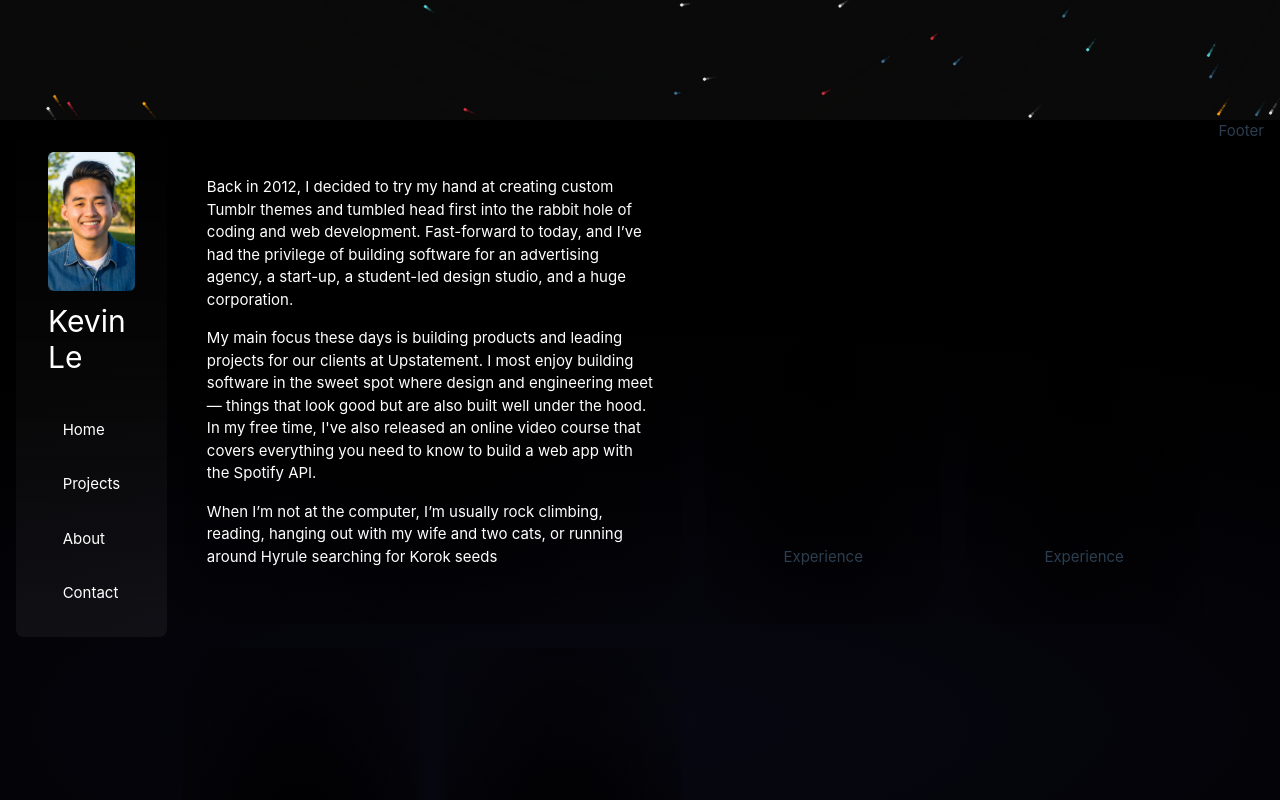
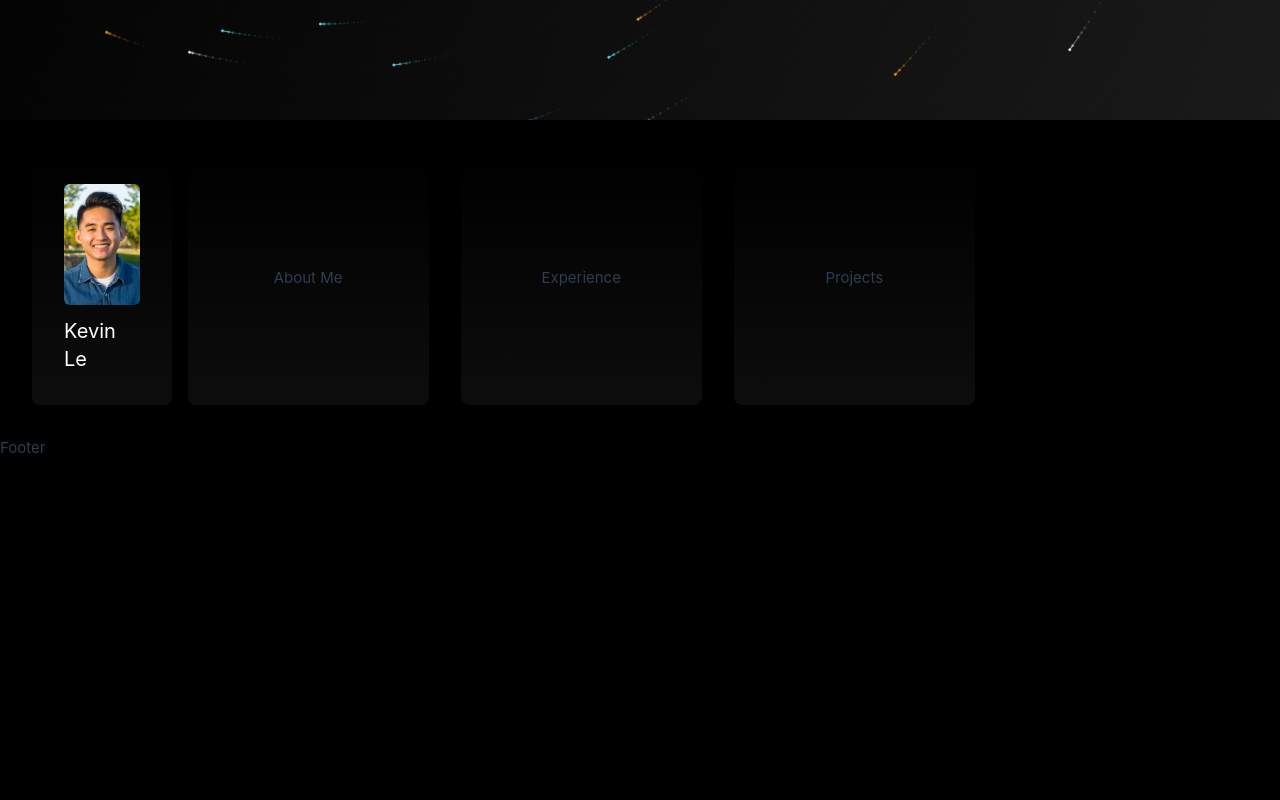
Before and after one commit to kevinphanle/Portfolio2024, a Vue app: page / in a window 1280 px wide. Shown: the part 680-1480 px from the top of the page. After the commit the page ends 1139 px from the top, so only its background shows below. Built offline with nearby package versions, Linux system fonts and the light colour scheme.

Commit message:
finished canvas

```diff
--- a/src/App.vue
+++ b/src/App.vue
@@ -4,6 +4,12 @@ import Experience from './components/Experience.vue';
 import Projects from './components/Projects.vue';
 import Footer from './components/Footer.vue';
 import Canvas from './components/Canvas.vue';
+
+import SectionComponent from './components/SectionComponent.vue';
+
+import section_mapping from './components/section_mapping'
+
+console.log(section_mapping)
 
 import SidebarComponent from './components/SidebarComponent.vue';
 </script>
@@ -24,15 +30,18 @@ import SidebarComponent from './components/SidebarComponent.vue';
         <SidebarComponent />
       </div>
       <div class="right-side grid grid-cols-4">
+        <!-- <SectionComponent title="About Me"/>
         <AboutMe />
         <Experience />
-        <Experience />
-        <Experience />
-        <Projects />
+        <Projects /> -->
+
+        <template v-for="section in section_mapping">
+          <SectionComponent :title="section.title" :content="section.content"/>
+        </template>
       </div>
 
-      <Footer />
     </div>
+    <Footer />
   </div>
 </template>
 
@@ -42,18 +51,14 @@ import SidebarComponent from './components/SidebarComponent.vue';
   grid-column-gap: 1rem;
   grid-row-gap: 1rem;
   justify-content: center;
-  align-items: stretch;
-  margin-left: auto;
-  margin-right: auto;
-  padding-left: 1rem;
-  padding-right: 1rem;
+  padding: 2rem;
   display: flex;
   position: relative;
-  background: radial-gradient(ellipse 100% 40% at 50% 60%, rgba(102, 99, 246, 0.07), hsla(0, 0%, 100%, 0));
+  /* background: radial-gradient(ellipse 100% 40% at 50% 60%, rgba(102, 99, 246, 0.07), hsla(0, 0%, 100%, 0)); */
 }
 
 .right-side {
-  --gap: 24px;
+  --gap: 2rem;
   width: 100%;
   margin: 0px auto;
   display: grid;
@@ -65,12 +70,13 @@ import SidebarComponent from './components/SidebarComponent.vue';
     display: flex;
     flex-direction: column;
     align-items: center;
-    justify-content: flex-end;
+    justify-content: center;
     overflow: hidden;
-    min-height: 480px;
-    padding: 56px 24px;
+    /* min-height: 480px; */
+    /* padding: 56px 24px; */
     position: relative;
-    background: radial-gradient(rgba(0, 0, 0, 1) 0%, rgba(0, 0, 0, .05) 100%);
+    background: linear-gradient(rgba(255, 255, 255, 0) 0%, rgba(255, 255, 255, 0.05) 100%);
+
   }
 }
 
--- a/src/components/AboutMe.vue
+++ b/src/components/AboutMe.vue
@@ -1,22 +1,24 @@
 <script setup>
+
+import {ref} from 'vue';
+
+const showSection = ref(false)
+
+function toggleAboutMe () {
+  showSection.value = !showSection.value;
+}
 
 </script>
 
 <template>
-  <section class="flex flex-col gap-4 about-me p-8 rounded-lg">
-    <p>
-      Back in 2012, I decided to try my hand at creating custom Tumblr themes and tumbled head first into the rabbit hole of coding and web development. Fast-forward to today, and I’ve had the privilege of building software for an advertising agency, a start-up, a student-led design studio, and a huge corporation.
-    </p>
+  <section class="flex flex-col gap-4 about-me p-8 rounded-lg" @click="toggleAboutMe">
+    About
 
-    <p>
-      My main focus these days is building products and leading projects for our clients at Upstatement. I most enjoy building software in the sweet spot where design and engineering meet — things that look good but are also built well under the hood. In my free time, I've also released an online video course that covers everything you need to know to build a web app with the Spotify API.
-    </p>
+    <div v-if="showSection">
+      <p>I transitioned to careers</p>
+    </div>
+  </section>
 
-    <p>
-      When I’m not at the computer, I’m usually rock climbing, reading, hanging out with my wife and two cats, or running around Hyrule searching for Korok seeds
-    </p>
-
-  </section>
 
 </template>
 
@@ -24,7 +26,7 @@
 
 .about-me {
   background: #111;
-  grid-column: auto / span 2;
+  grid-column: auto;
 
   p {
     color: white;
--- a/src/components/Canvas.vue
+++ b/src/components/Canvas.vue
@@ -58,8 +58,8 @@ function initParticles () {
 
     particlesList.value.push(
       {
-        x: canvasWidth / 2,
-        y: canvasHeight / 2 ,
+        x: canvasWidth / 4,
+        y: canvasHeight / 4,
         radius: radius,
         color: color,
         velocity: velocity
@@ -91,9 +91,17 @@ function render () {
   }
 
   // if(Math.random() >= 0.5){
-    context.value.fillStyle = `rgba(10, 10, 10, 1`;
-    context.value.fillRect(0, 0, canvasRef.value.width, canvasRef.value.height);
+    // context.value.fillStyle = `rgba(10, 10, 10, 1)`;
+    // context.value.fillRect(0, 0, canvasRef.value.width, canvasRef.value.height);
   // }
+
+  const grad = context.value.createLinearGradient(0,0, canvasRef.value.width * 2, canvasRef.value.height);
+  grad.addColorStop(0, "black");
+  grad.addColorStop(1, "#2F2F2F");
+
+  // Fill rectangle with gradient
+  context.value.fillStyle = grad;
+  context.value.fillRect(0, 0, canvasRef.value.width, canvasRef.value.height);
 
   requestAnimationFrame(render)
 
--- a/src/components/Particle.vue
+++ b/src/components/Particle.vue
@@ -15,7 +15,7 @@ const mouseDown = props.mouseDown;
 let shadowBlur = 1;
 
 const positions = ref([]);
-let motionLengthTrail = 10;
+let motionLengthTrail = 100;
 
 
 
@@ -23,7 +23,7 @@ const minRadius = .2;
 let opacity = 1;
 const distanceFromCenter = utils.randomIntFromRange(
   10,
-  window.innerWidth / 2 + 200
+  window.innerWidth
 );
 
 const lastMouse = {
@@ -132,7 +132,7 @@ function update (context) {
     radius = 1;
     opacity = .5;
     shadowBlur = 1;
-    velocity.value = Math.random() * .005
+    velocity.value = Math.random() * .009 + .005
     motionLengthTrail = 10;
   }
 
--- /dev/null
+++ b/src/components/SectionComponent.vue
@@ -0,0 +1,38 @@
+<script setup>
+
+import {ref} from 'vue';
+
+const props = defineProps(['title', 'content'])
+
+const showSection = ref(false)
+
+function toggleSection () {
+  showSection.value = !showSection.value;
+}
+
+</script>
+
+<template>
+  <section class="flex flex-col gap-4 section-comp p-8 rounded-lg" @click="toggleSection">
+    {{props.title}}
+
+    <div v-if="showSection">
+      <p>{{props.content}}</p>
+    </div>
+  </section>
+
+
+</template>
+
+<style scoped>
+
+.section-comp {
+  background: #111;
+  grid-column: auto;
+
+  p {
+    color: white;
+  }
+}
+
+</style>
--- a/src/components/SidebarComponent.vue
+++ b/src/components/SidebarComponent.vue
@@ -22,15 +22,15 @@ const navigationItems = [
 <template>
   <div class="sidebar flex justify-center items-center flex-col gap-3 rounded-lg p-8">
       <img src="/headshot.jpg" class="w-24 rounded-md"/>
-      <h1 class="text-3xl mb-8">Kevin Le</h1>
+      <h1 class="text-xl">Kevin Le</h1>
       <!-- <h2 class="text-xl">Front End Developer at Zendesk Professional Services</h2> -->
       <!-- <p class="text-base">I build pixel-perfect, engaging, and accessible digital experiences.</p> -->
 
-      <ul class="navigation flex flex-col gap-y-8">
+      <!-- <ul class="navigation flex flex-col gap-y-8">
         <li v-for="(item, index) in navigationItems" :key="index">
           {{ item.label }}
         </li>
-      </ul>
+      </ul> -->
     </div>
 </template>
 
--- /dev/null
+++ b/src/components/section_mapping.js
@@ -0,0 +1,15 @@
+export default [
+  {
+    title: 'About Me',
+    content: 'This is about me'
+  },
+
+  {
+    title: "Experience",
+    content: "This is my experience",
+  },
+  {
+    title: 'Projects',
+    content: 'These are my projects'
+  }
+]
```
